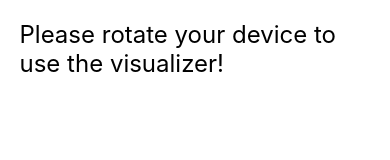
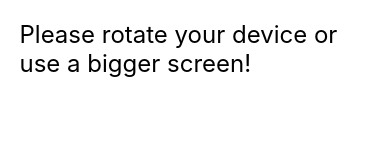
Before and after one commit to enzobarrett/bfloat16, a React (Create React App) app: page / in a window 390 px wide. Shown: the top 160 px of the page. Built offline with nearby package versions, Linux system fonts and the light colour scheme.

Commit message:
update responsive design rules

```diff
--- a/src/App.js
+++ b/src/App.js
@@ -46,7 +46,7 @@ function App() {
                 </p>
             </div>
         </div>
-        <h2 className={"warning"}>Please rotate your device to use the visualizer!</h2>
+        <h2 className={"warning"}>Please rotate your device or use a bigger screen!</h2>
         </>
     );
 }
--- a/src/index.css
+++ b/src/index.css
@@ -76,6 +76,7 @@ form {
 .exponent {
   background-color: lightgreen;
   padding:5px;
+  white-space: nowrap;
 }
 
 .result {
@@ -127,7 +128,16 @@ form {
   display: none;
 }
 
-@media screen and (orientation:portrait){
+/*@media screen and (orientation:portrait){*/
+/*  .App {*/
+/*    display: none;*/
+/*  }*/
+/*  .warning {*/
+/*    display: inline-block;*/
+/*  }*/
+/*}*/
+
+@media only screen and (max-width: 600px) {
   .App {
     display: none;
   }
```
